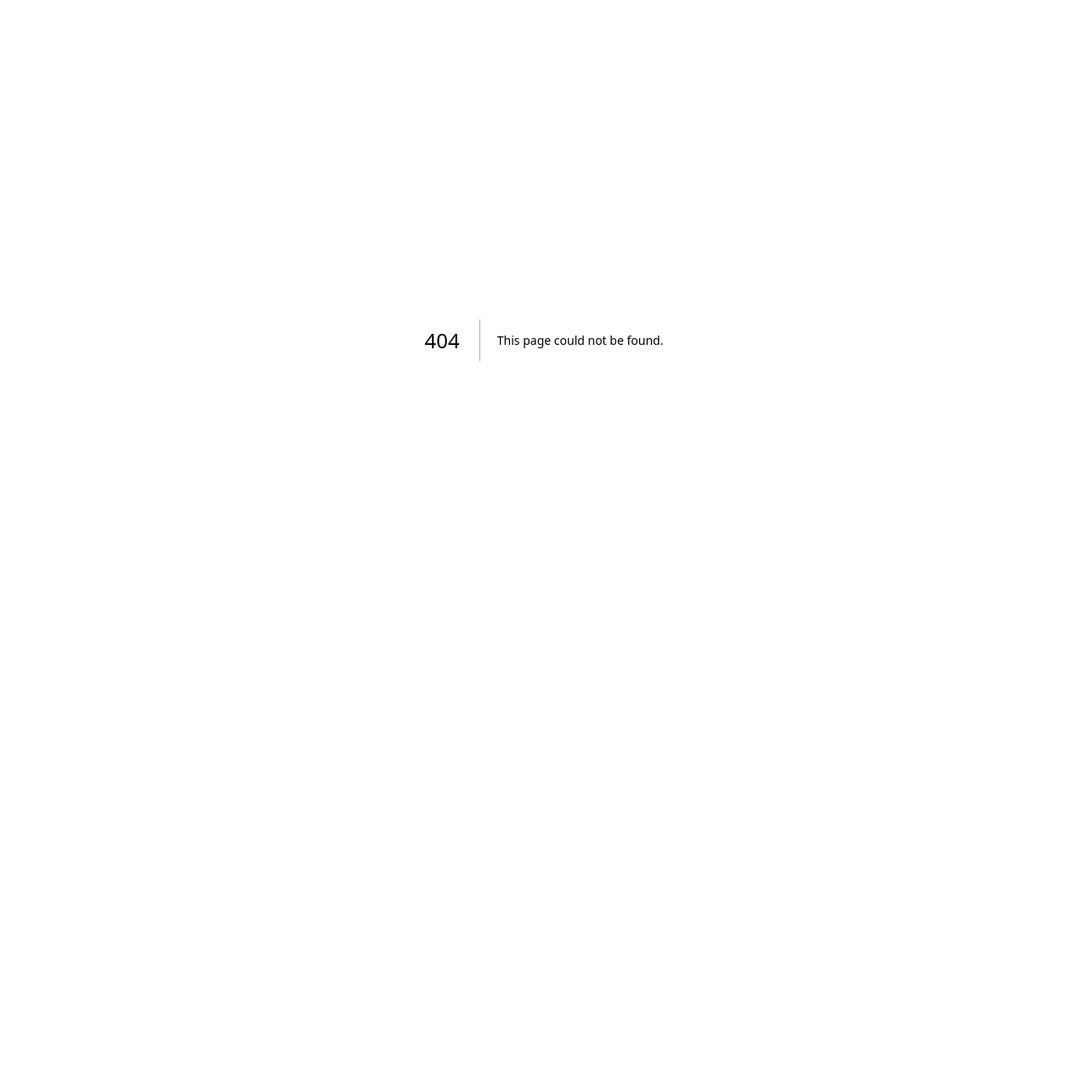
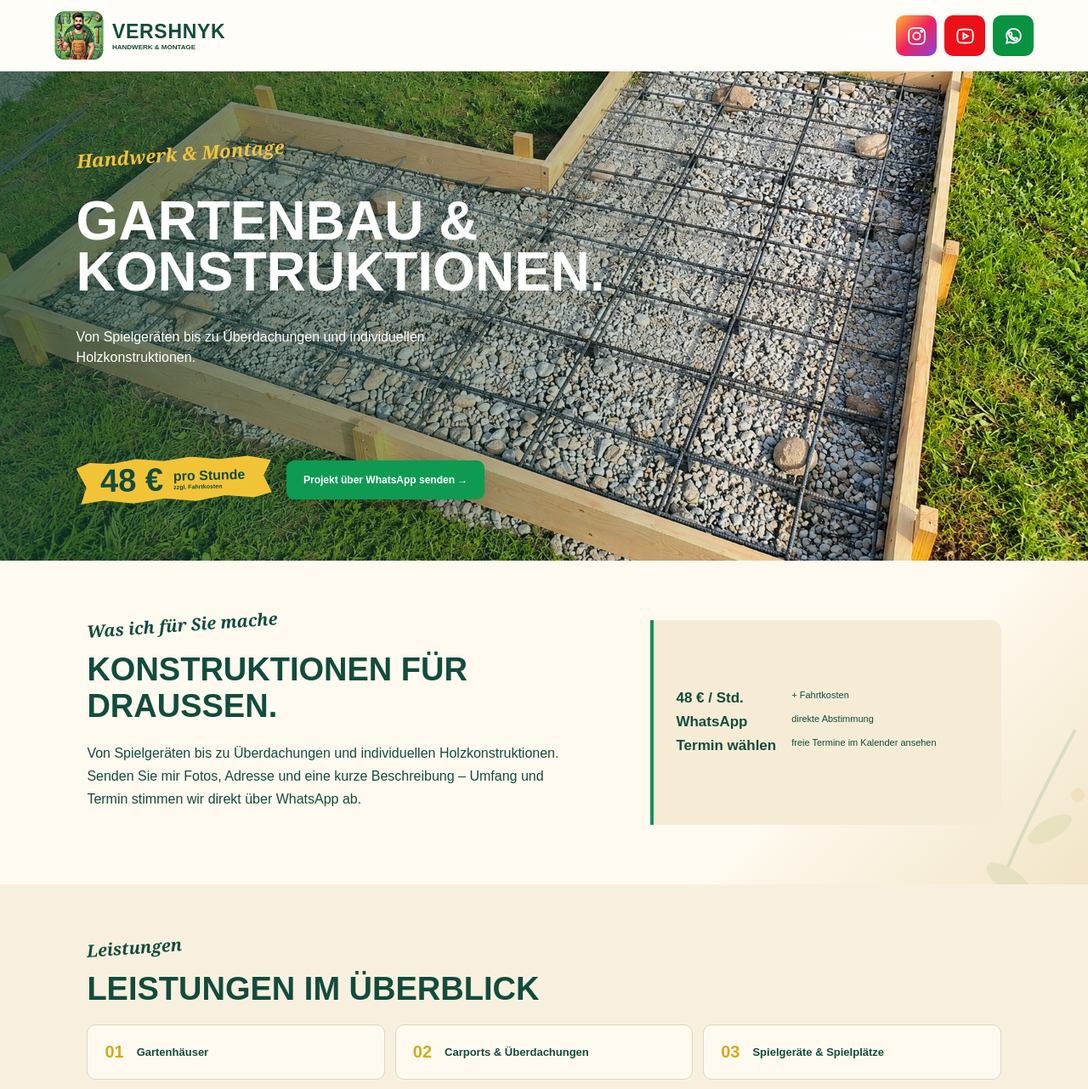
Before and after one commit to ch-ua/vershnyk-com, a Next.js app: page /leistungen/gartenbau in a window 1280 px wide. Before the commit this address had no page. Shown: the top 1282 px of the page at 85% size. Before the commit the page ends 800 px from the top, so only its background shows below. Built offline with nearby package versions, Linux system fonts and the light colour scheme.

Commit message:
Create gartenbau service page with project photos

```diff
--- /dev/null
+++ b/src/app/leistungen/gartenbau/page.tsx
@@ -0,0 +1,15 @@
+"use client";
+import SiteHeader from "@/app/components/SiteHeader";
+import {site} from "@/data/site";
+const photos=["/images/gatren-b/Gartenkonstruktion-Fundament-optimiert.jpg","/images/gatren-b/Gartenkonstruktion-Holz-Metall-01.jpg","/images/gatren-b/Gartenkonstruktionen-Spielplatz.jpg","/images/gatren-b/vershnyk-gartenbau-konstruktionen.jpg"];
+const items=["Gartenhäuser","Carports & Überdachungen","Spielgeräte & Spielplätze","Gartenmöbel","Holz- & Metallkonstruktionen","Fundamente & Unterkonstruktionen"];
+export default function ServicePage(){
+ return <main className="servicePage"><SiteHeader/>
+ <section className="detailHero" style={{backgroundImage:`url("${photos[0]}")`}}><div className="detailOverlay"><p className="hand">Handwerk & Montage</p><h1>GARTENBAU & KONSTRUKTIONEN.</h1><p>Von Spielgeräten bis zu Überdachungen und individuellen Holzkonstruktionen.</p><div className="detailHeroBottom"><div className="servicePrice"><b>48 €</b><span>pro Stunde<small>zzgl. Fahrtkosten</small></span></div><a className="detailWa" href={site.whatsapp}>Projekt über WhatsApp senden →</a></div></div></section>
+ <section className="serviceIntro"><div><p className="hand">Was ich für Sie mache</p><h2>KONSTRUKTIONEN FÜR DRAUSSEN.</h2><p>Von Spielgeräten bis zu Überdachungen und individuellen Holzkonstruktionen. Senden Sie mir Fotos, Adresse und eine kurze Beschreibung – Umfang und Termin stimmen wir direkt über WhatsApp ab.</p></div><div className="serviceFacts"><b>48 € / Std.</b><span>+ Fahrtkosten</span><b>WhatsApp</b><span>direkte Abstimmung</span><b>Termin wählen</b><span>freie Termine im Kalender ansehen</span></div></section>
+ <section className="serviceList"><p className="hand">Leistungen</p><h2>LEISTUNGEN IM ÜBERBLICK</h2><div>{items.map((x,i)=><article key={x}><b>0{i+1}</b><span>{x}</span></article>)}</div></section>
+ <section className="servicePhotoGallery"><div className="sectionTitle"><p className="hand">Ausgeführte Arbeiten</p><h2>EINBLICKE IN MEINE PROJEKTE</h2></div><div className="detailGalleryGrid">{photos.map((p,i)=><figure key={p} className={i===0?"wide":""} style={{backgroundImage:`url("${p}")`}} aria-label={"Projektfoto "+(i+1)}/>)}</div></section>
+ <section className="serviceGallery"><div style={{backgroundImage:`url("${photos[photos.length-1]}")`}}></div><div className="galleryCopy"><p className="hand">Einfach anfragen</p><h2>FOTOS SENDEN.<br/>AUFWAND KLÄREN.<br/><span>TERMIN FINDEN.</span></h2><p>Schicken Sie Fotos, Adresse und eine kurze Beschreibung. So kann ich den Aufwand vorab besser einschätzen.</p><a className="heroWa" href={site.whatsapp}>Jetzt über WhatsApp anfragen →</a></div></section>
+ <section className="serviceBottom"><div><b>⌖</b><h3>EINSATZGEBIET</h3><p>Rund um Memmingen / Allgäu, in der Regel bis 200 km. Weiter auf Anfrage.</p></div><div><b>▦</b><h3>TERMIN</h3><p>Verfügbarkeit ansehen, Termin nach Bestätigung.</p></div><div><b>◉</b><h3>WHATSAPP</h3><p>Fotos und Projektdetails direkt senden.</p></div></section>
+ <footer className="detailFooter"><div><strong>VERSHNYK</strong><small>HANDWERK & MONTAGE</small></div><p>© 2026 VERSHNYK · Handwerk & Montage</p><nav><a href="/impressum">Impressum</a><a href="/datenschutz">Datenschutz</a><a href="/">Startseite</a></nav></footer></main>
+}
```
